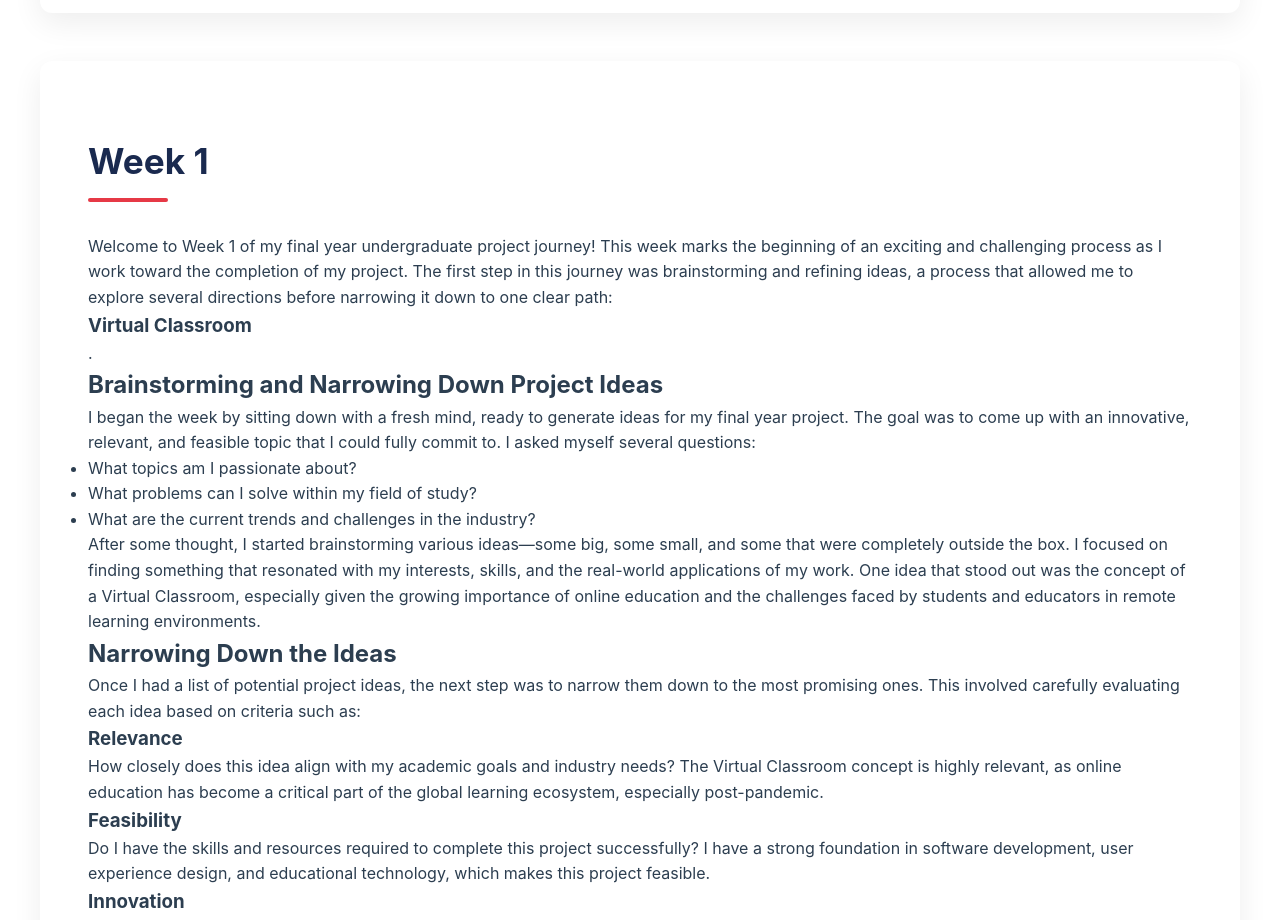
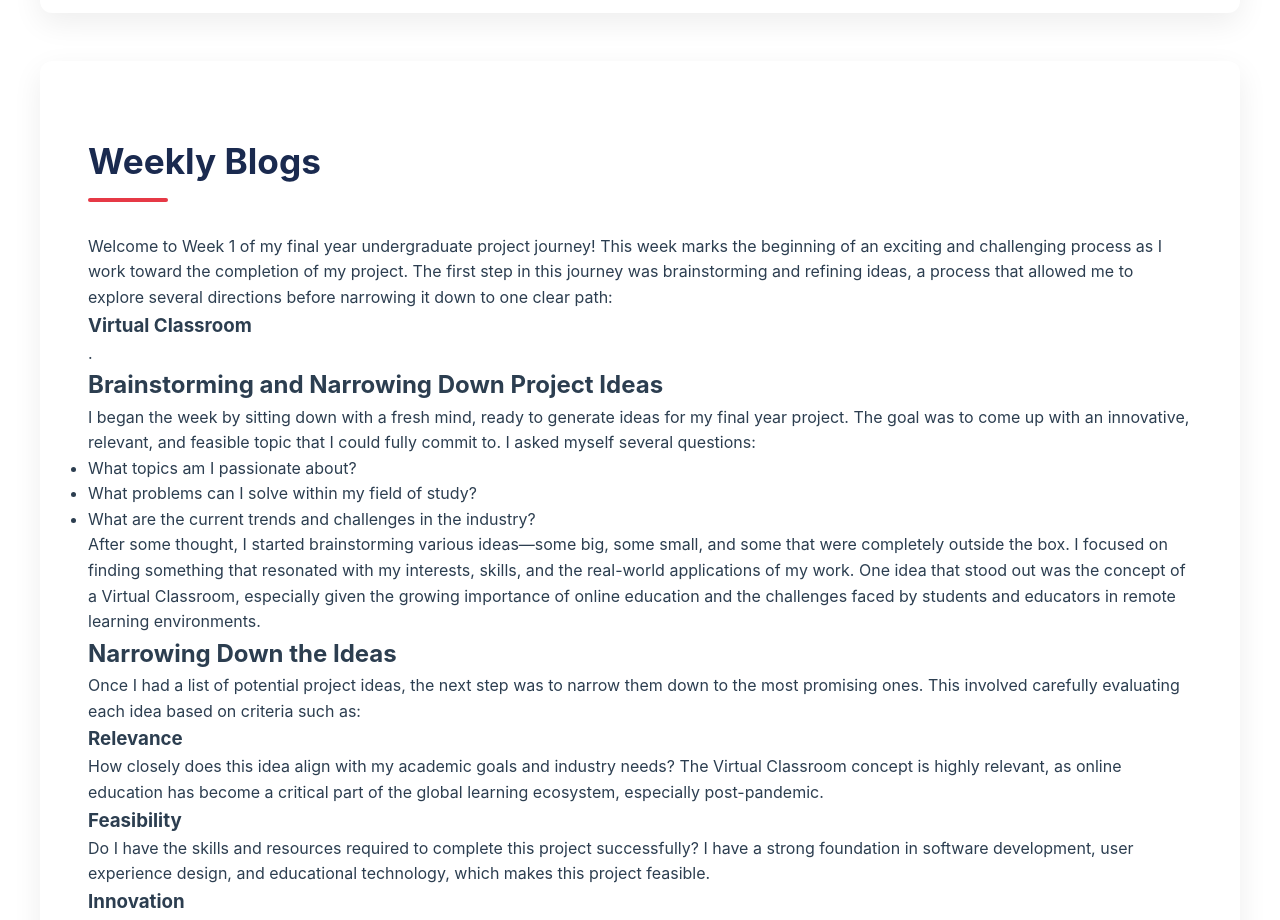
Before and after one commit to Sajidaitech/sajid, a website with bundled scripts: page index.html in a window 1280 px wide. Shown: the part 840-1760 px from the top of the page. Built offline with nearby package versions, Linux system fonts and the light colour scheme.

Commit message:
Update index.html

```diff
--- a/index.html
+++ b/index.html
@@ -55,7 +55,7 @@
     </section>
 
     <section id="blog">
-        <h2>Week 1</h2>
+        <h2>Weekly Blogs</h2>
         <p>Welcome to Week 1 of my final year undergraduate project journey! This week marks the beginning of an exciting and
             challenging process as I work toward the completion of my project. The first step in this journey was brainstorming
             and refining ideas, a process that allowed me to explore several directions before narrowing it down to one clear path:<h3>Virtual Classroom</h3>.</p>
```
